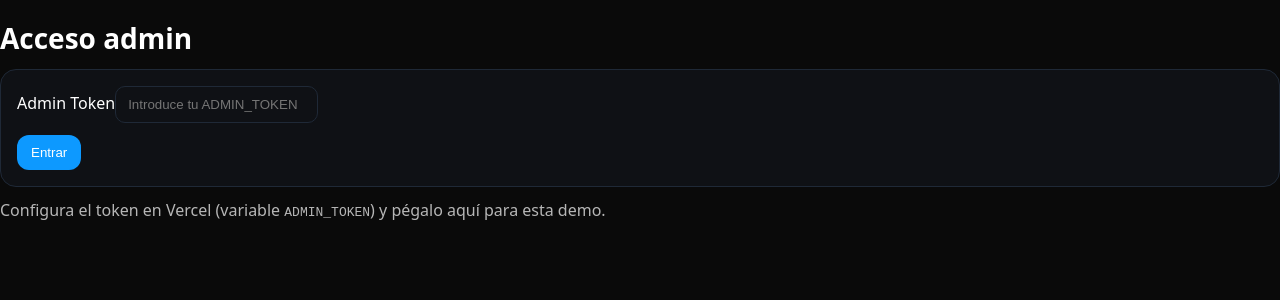
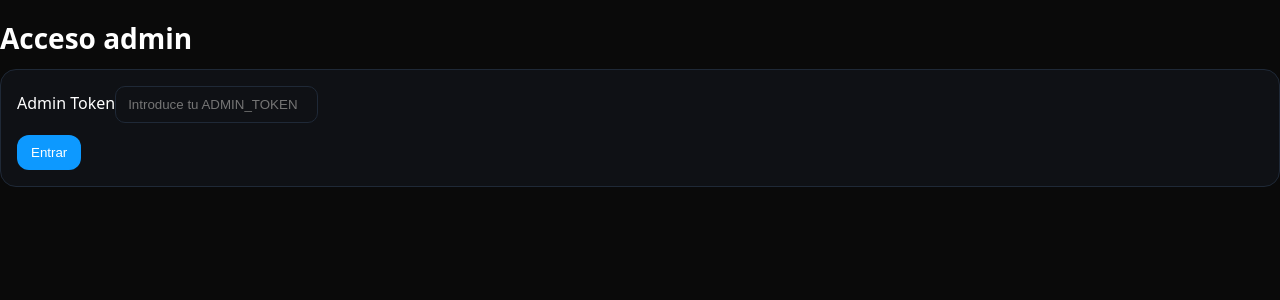
Before and after one commit to aleksnchz/1337, a Next.js app: page /login in a window 1280 px wide. Shown: the top 300 px of the page. Built offline with nearby package versions, Linux system fonts and the light colour scheme.

Commit message:
Update page.tsx

```diff
--- a/app/login/page.tsx
+++ b/app/login/page.tsx
@@ -41,9 +41,6 @@ export default function LoginPage() {
           <button className="btn" type="submit">Entrar</button>
         </div>
       </form>
-      <p style={{opacity:.7, marginTop: 12}}>
-        Configura el token en Vercel (variable <code>ADMIN_TOKEN</code>) y pégalo aquí para esta demo.
-      </p>
     </main>
   );
 }
```
